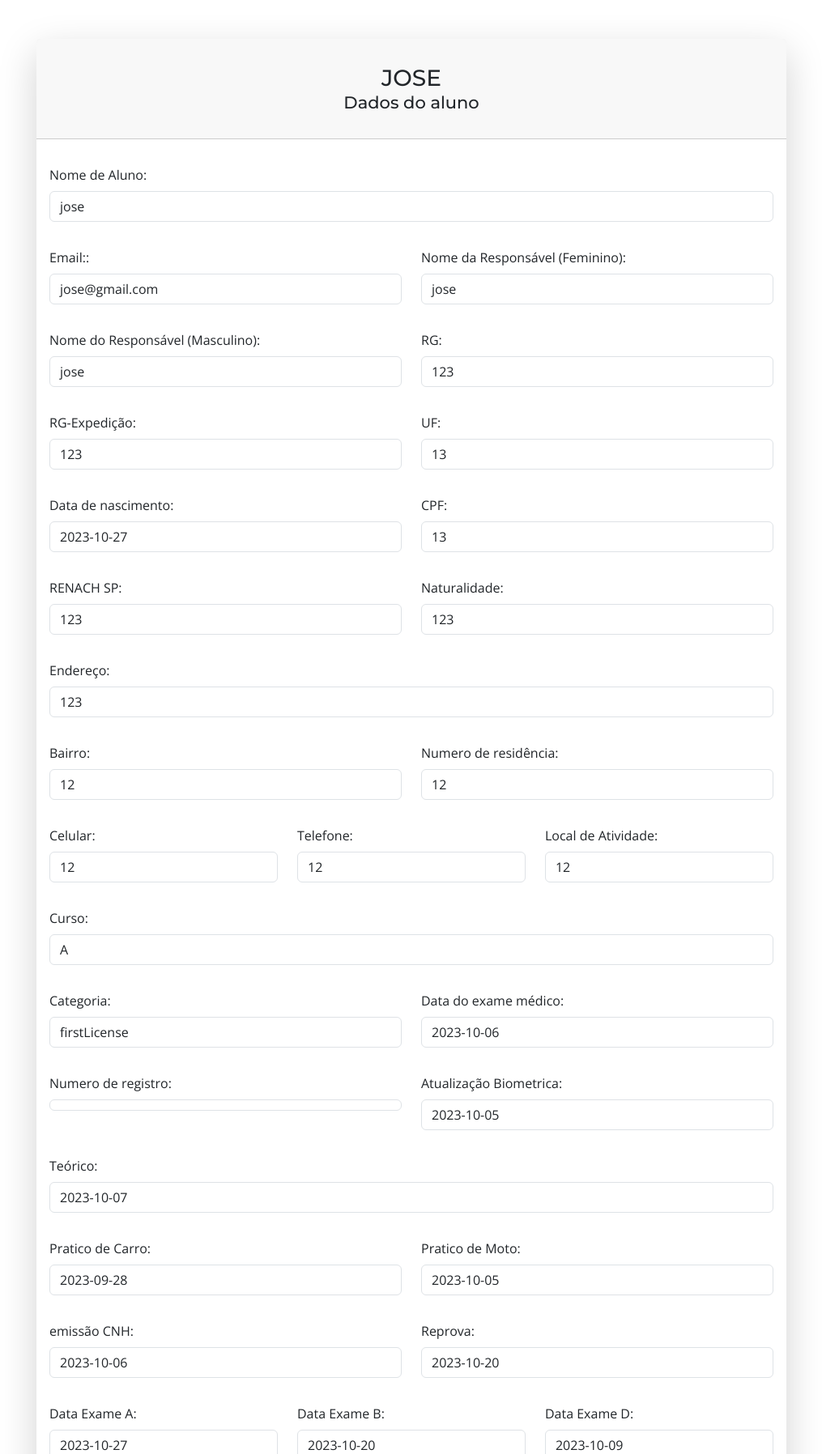
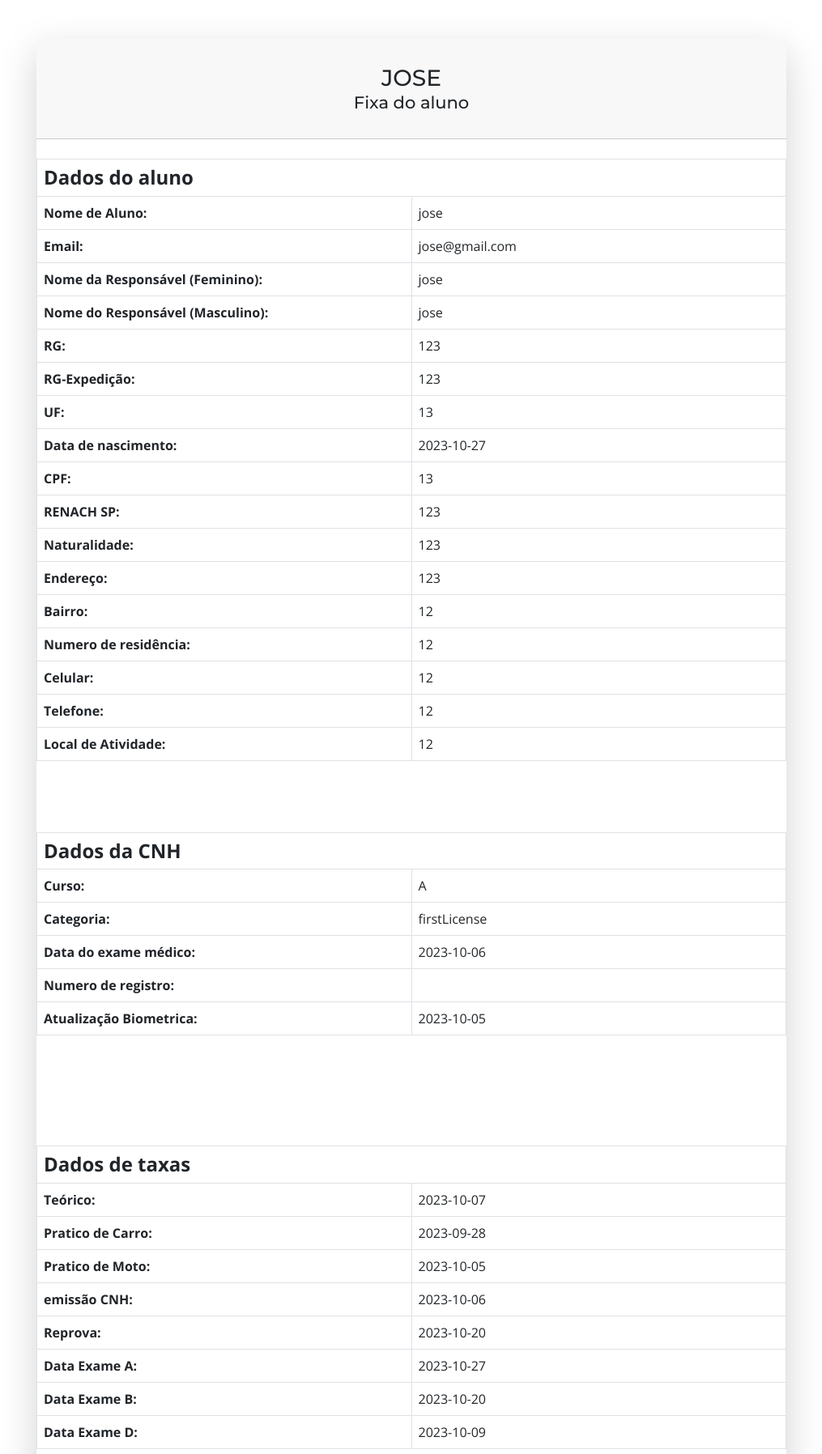
Before and after one commit to mateusferian/drive-master, a PHP site: page /formulario-de-conmsulta.php?consult=1 in a window 1280 px wide; the page is wider, and only the part inside the window is pictured. Shown: the part 130-1926 px from the top of that part at 81% size, without its empty margins (132-1147 px from the left). Run offline with PHP 8.4, Linux system fonts and the light colour scheme; data comes from the database, SQL or seed files in the repository; data that the repository does not hold is empty; some libraries are stand-ins or nearby versions.

Commit message:
:recycle: refactor: refactoring consult client

```diff
--- /dev/null
+++ b/css/consult.css
@@ -0,0 +1,27 @@
+    table {
+       border-collapse: collapse;
+       width: 80%;
+       margin: 0 auto;
+    }
+    th, td {
+       border: 1px solid #ddd;
+       padding: 8px;
+       text-align: center;
+    }
+    th {
+      background-color: #f2f2f2;
+    }
+
+    td {
+      text-align: left;
+    }
+
+    h1 {
+      text-align: center;
+      margin-bottom: 0;
+    }
+
+  h2 {
+     text-align: center;
+     margin-top: 0;
+  }
--- a/formulario-de-conmsulta.php
+++ b/formulario-de-conmsulta.php
@@ -1,5 +1,6 @@
 <!DOCTYPE html>
 <html lang="en">
+<link href="css/consult.css" rel="stylesheet">
 <?php
 include_once('include/header.php');
 include_once('include/topbar.php');
@@ -43,181 +44,160 @@ $ratesDAO = new RatesDAO();
                         <div class="card-header">
                             <h4 class="text-center font-weight-light my-4">
                                 <span class="h3"><?php echo strtoupper($client->getName()); ?></span>
-                                <small class="d-block">Dados do aluno</small>
+                                <small class="d-block">Fixa do aluno</small>
                             </h4>
                         </div>
 
-                        <div class="card-body">
-                            <div class="row">
-                                <div class="col-sm-12 mt-3">
-                                    <label for="name" class="form-label">Nome de Aluno:</label>
-                                    <p class='form-control'><?php echo $client->getName(); ?></p>
-                                </div>
 
-                                <div class="col-sm-6 mt-3">
-                                    <label for="name" class="form-label">Email::</label>
-                                    <p class='form-control'><?php echo $client->getEmail(); ?></p>
-                                </div>
+                        <table class="table table-bordered mt-4">
+                            <tr>
+                                <td colspan='2' class="h4"><strong>Dados do aluno</strong></td>
+                            </tr>
 
-                                <div class="col-sm-6  mt-3">
-                                    <label for="responsiblefeminine" class="form-label">Nome da Responsável
-                                        (Feminino):</label>
-                                    <p class='form-control'><?php echo $client->getMother(); ?></p>
-                                </div>
+                            <tr>
+                                <th class="col-6">Nome de Aluno:</th>
+                                <td class="col-6"><?php echo $client->getName(); ?></td>
+                            <tr>
+                                <th class="col-sm-6">Email:</th>
+                                <td><?php echo $client->getEmail(); ?></td>
+                            </tr>
+                            <tr>
+                                <th class="col-sm-6">Nome da Responsável (Feminino):</th>
+                                <td><?php echo $client->getMother(); ?></td>
+                            </tr>
+                            <tr>
+                                <th class="col-sm-6">Nome do Responsável (Masculino):</th>
+                                <td><?php echo $client->getFather(); ?></td>
+                            </tr>
+                            <tr>
+                                <th class="col-sm-6">RG:</th>
+                                <td><?php echo $client->getRg(); ?></td>
+                            </tr>
+                            <tr>
+                                <th class="col-sm-6">RG-Expedição:</th>
+                                <td><?php echo $client->getRgExpedition(); ?></td>
+                            </tr>
+                            <tr>
+                                <th class="col-sm-6">UF:</th>
+                                <td><?php echo $client->getUf(); ?></td>
+                            </tr>
+                            <tr>
+                                <th class="col-sm-6">Data de nascimento:</th>
+                                <td><?php echo $client->getBirthDate(); ?></td>
+                            </tr>
+                            <tr>
+                                <th class="col-sm-6">CPF:</th>
+                                <td><?php echo $client->getCpf(); ?></td>
+                            </tr>
+                            <tr>
+                                <th class="col-sm-6">RENACH SP:</th>
+                                <td><?php echo $client->getRenach(); ?></td>
+                            </tr>
+                            <tr>
+                                <th class="col-sm-6">Naturalidade:</th>
+                                <td><?php echo $client->getNaturalness(); ?></td>
+                            </tr>
+                            <tr>
+                                <th class="col-sm-6">Endereço:</th>
+                                <td><?php echo $client->getAddress(); ?></td>
+                            </tr>
+                            <tr>
+                                <th class="col-sm-6">Bairro:</th>
+                                <td><?php echo $client->getNeighborhood(); ?></td>
+                            </tr>
+                            <tr>
+                                <th class="col-sm-6">Numero de residência:</th>
+                                <td><?php echo $client->getNumber(); ?></td>
+                            </tr>
+                            <tr>
+                                <th class="col-sm-6">Celular:</th>
+                                <td><?php echo $client->getCelphone(); ?></td>
+                            </tr>
+                            <tr>
+                                <th class="col-sm-6">Telefone:</th>
+                                <td><?php echo $client->getTelephone(); ?></td>
+                            </tr>
+                            <tr>
+                                <th class="col-sm-6">Local de Atividade:</th>
+                                <td><?php echo $client->getActivityLocation(); ?></td>
+                            </tr>
+                        </table>
 
-                                <div class="col-sm-6  mt-3">
-                                    <label for="responsibleMale" class="form-label">Nome do Responsável
-                                        (Masculino):</label>
-                                    <p class='form-control'><?php echo $client->getFather(); ?></p>
-                                </div>
+                        <br><br>
 
-                                <div class="col-sm-6  mt-3">
-                                    <label for="rg" class="form-label">RG:</label>
-                                    <p class='form-control'><?php echo $client->getRg(); ?></p>
-                                </div>
-
-                                <div class="col-sm-6 mt-3">
-                                    <label for="rgExpedition" class="form-label">RG-Expedição:</label>
-                                    <p class='form-control'><?php echo $client->getRgExpedition(); ?></p>
-                                </div>
-
-                                <div class="col-sm-6  mt-3">
-                                    <label for="uf" class="form-label">UF:</label>
-                                    <p class='form-control'><?php echo $client->getUf(); ?></p>
-                                </div>
-
-                                <div class="col-sm-6  mt-3">
-                                    <label for="dateOfBirth" class="form-label">Data de nascimento:</label>
-                                    <p class='form-control'><?php echo $client->getBirthDate(); ?></p>
-                                </div>
-
-                                <div class="col-sm-6  mt-3">
-                                    <label for="cpf" class="form-label">CPF:</label>
-                                    <p class='form-control'><?php echo $client->getCpf(); ?></p>
-                                </div>
-
-                                <div class="col-sm-6 mt-3">
-                                    <label for="renach" class="form-label">RENACH SP:</label>
-                                    <p class='form-control'><?php echo $client->getRenach(); ?></p>
-                                </div>
-
-                                <!-- <div class="col-sm-4  mt-3">
-                                        <label for="registrationNumber" class="form-label">Numero de registro:</label>
-                                        <input type="text" class="form-control" id="registrationNumber"
-                                            name="registrationNumber" placeholder="Digite o numero de registro">
-                                    </div> -->
-
-                                <div class="col-sm-6  mt-3">
-                                    <label for="naturalness" class="form-label">Naturalidade:</label>
-                                    <p class='form-control'><?php echo $client->getNaturalness(); ?></p>
-                                </div>
-
-
-                                <div class="col-sm-12 mt-3">
-                                    <label for="address" class="form-label">Endereço:</label>
-                                    <p class='form-control'><?php echo $client->getAddress(); ?></p>
-                                </div>
-
-                                <div class="col-sm-6  mt-3">
-                                    <label for="bairro" class="form-label">Bairro:</label>
-                                    <p class='form-control'><?php echo $client->getNeighborhood(); ?></p>
-                                </div>
-
-                                <div class="col-sm-6  mt-3">
-                                    <label for="residentialNumber" class="form-label">Numero de residência:</label>
-                                    <p class='form-control'><?php echo $client->getNumber(); ?></p>
-                                </div>
-
-                                <div class="col-sm-4  mt-3">
-                                    <label for="telephone" class="form-label">Celular:</label>
-                                    <p class='form-control'><?php echo $client->getCelphone(); ?></p>
-                                </div>
-
-                                <div class="col-sm-4  mt-3">
-                                    <label for="celphone" class="form-label">Telefone:</label>
-                                    <p class='form-control'><?php echo $client->getTelephone(); ?></p>
-                                </div>
-
-                                <div class="col-sm-4 mt-3">
-                                    <label for="activitylocation" class="form-label">Local de Atividade:</label>
-                                    <p class='form-control'><?php echo $client->getActivityLocation(); ?></p>
-                                </div>
+                        <table class="table table-bordered mt-4">
+                            <tr>
+                                <td colspan='2' class="h4"><strong>Dados da CNH</strong></td>
+                            </tr>
+                            <tr>
+                                <th class="col-sm-6">Curso:</th>
+                                <td><?php echo $cnh->getCategory(); ?></td>
+                            </tr>
+                            <tr>
+                                <th class="col-sm-6">Categoria:</th>
+                                <td><?php echo $cnh->getType(); ?></td>
+                            </tr>
+                            <tr>
+                                <th class="col-sm-6">Data do exame médico:</th>
+                                <td><?php echo $cnh->getMedicalExam(); ?></td>
+                            </tr>
+                            <tr>
+                                <th class="col-sm-6">Numero de registro:</th>
+                                <td><?php echo $cnh->getRegistrationNumber(); ?></td>
+                            </tr>
+                            <tr>
+                                <th class="col-sm-6">Atualização Biometrica:</th>
+                                <td><?php echo $cnh->getBiometricUpdate(); ?></td>
+                            </tr>
+                        </table>
 
 
 
-                                <div class="col-sm-12 mt-3">
-                                    <label for="activitylocation" class="form-label">Curso:</label>
-                                    <p class='form-control'><?php echo $cnh->getCategory(); ?></p>
-                                </div>
+                        <table class="table table-bordered mt-4">
+                            <br><br><br><br>
+                            <tr>
+                                <td colspan='2' class="h4"><strong>Dados de taxas</strong></td>
+                            </tr>
 
-                                <div class="col-sm-6 mt-3">
-                                    <label for="activitylocation" class="form-label">Categoria:</label>
-                                    <p class='form-control'><?php echo $cnh->getType(); ?></p>
-                                </div>
-
-                                <div class="col-sm-6 mt-3">
-                                    <label for="activitylocation" class="form-label">Data do exame médico:</label>
-                                    <p class='form-control'><?php echo $cnh->getMedicalExam(); ?></p>
-                                </div>
-
-                                <div class="col-sm-6 mt-3">
-                                    <label for="activitylocation" class="form-label">Numero de registro:</label>
-                                    <p class='form-control'><?php echo $cnh->getRegistrationNumber(); ?></p>
-                                </div>
-
-                                <div class="col-sm-6 mt-3">
-                                    <label for="activitylocation" class="form-label">Atualização Biometrica:</label>
-                                    <p class='form-control'><?php echo $cnh->getBiometricUpdate(); ?></p>
-                                </div>
-
-
-
-                                <div class="col-sm-12 mt-3">
-                                    <label for="theoretical" class="form-label">Teórico:</label>
-                                    <p class='form-control'><?php echo $rates->getTheoretic(); ?></p>
-                                </div>
-
-                                <div class="col-sm-6 mt-3">
-                                    <label for="practiceCar" class="form-label">Pratico de Carro:</label>
-                                    <p class='form-control'><?php echo $rates->getPractice1(); ?></p>
-                                </div>
-
-                                <div class="col-sm-6 mt-3">
-                                    <label for="practicalMotorcycle" class="form-label">Pratico de Moto:</label>
-                                    <p class='form-control'><?php echo $rates->getPractice2(); ?></p>
-                                </div>
-
-                                <div class="col-sm-6 mt-3">
-                                    <label for="cnh" class="form-label"> emissão CNH:</label>
-                                    <p class='form-control'><?php echo $rates->getEmissionCnh(); ?></p>
-                                </div>
-
-                                <div class="col-sm-6 mt-3">
-                                    <label for="disapprove" class="form-label">Reprova:</label>
-                                    <p class='form-control'><?php echo $rates->getDisapprove(); ?></p>
-                                </div>
-
-                                <div class="col-sm-4 mt-3">
-                                    <label for="dateExameA" class="form-label">Data Exame A:</label>
-                                    <p class='form-control'><?php echo $rates->getExamA(); ?></p>
-                                </div>
-
-                                <div class="col-sm-4 mt-3">
-                                    <label for="dateExameB" class="form-label">Data Exame B:</label>
-                                    <p class='form-control'><?php echo $rates->getExamB(); ?></p>
-                                </div>
-
-                                <div class="col-sm-4 mt-3">
-                                    <label for="dateExameD" class="form-label">Data Exame D:</label>
-                                    <p class='form-control'><?php echo $rates->getExamD(); ?></p>
-                                </div>
-
-                                <div class="row justify-content-center mt-8 text-center">
+                            <tr>
+                                <th class="col-sm-6">Teórico:</th>
+                                <td><?php echo $rates->getTheoretic(); ?></td>
+                            </tr>
+                            <tr>
+                                <th class="col-sm-6">Pratico de Carro:</th>
+                                <td><?php echo $rates->getPractice1(); ?></td>
+                            </tr>
+                            <tr>
+                                <th class="col-sm-6">Pratico de Moto:</th>
+                                <td><?php echo $rates->getPractice2(); ?></td>
+                            </tr>
+                            <tr>
+                                <th class="col-sm-6">emissão CNH:</th>
+                                <td><?php echo $rates->getEmissionCnh(); ?></td>
+                            </tr>
+                            <tr>
+                                <th class="col-sm-6">Reprova:</th>
+                                <td><?php echo $rates->getDisapprove(); ?></td>
+                            </tr>
+                            <tr>
+                                <th class="col-sm-6">Data Exame A:</th>
+                                <td><?php echo $rates->getExamA(); ?></td>
+                            </tr>
+                            <tr>
+                                <th class="col-sm-6">Data Exame B:</th>
+                                <td><?php echo $rates->getExamB(); ?></td>
+                            </tr>
+                            <tr>
+                                <th class="col-sm-6">Data Exame D:</th>
+                                <td><?php echo $rates->getExamD(); ?></td>
+                            </tr>
+                        </table>
+                        <div class="row justify-content-between mt-8 text-center">
                             <div class="col-4">
                                 <br><br>
                                 <button type="button" name="voltar" class="btn customButton"
-                                            onclick="window.location.href = 'controle-de-aluno.php';">Voltar para
-                                            controle de aluno</button>
+                                    onclick="window.location.href = 'controle-de-aluno.php';">Voltar para controle de
+                                    aluno</button>
                                 <br><br>
                             </div>
 
@@ -225,9 +205,21 @@ $ratesDAO = new RatesDAO();
                                 <br><br>
                                 <a href="gerar-pdf-do-aluno.php?pdf=<?= $client->getIdClient() ?>">
                                     <button type="button" name="voltar" class="btn customButton"
-                                            onclick="window.location.href = 'gerar-pdf-do-aluno.php?pdf=<?= $client->getIdClient() ?>'">Baixar PDF dos dados do
-                                            aluno</button>
+                                        onclick="window.location.href = 'gerar-pdf-do-aluno.php?pdf=<?= $client->getIdClient() ?>'">Alterar
+                                        dados do aluno</button>
                                     <br><br>
+                                </a>
+                            </div>
+
+                            <div class="col-4">
+                                <br><br>
+                                <a href="gerar-pdf-do-aluno.php?pdf=<?= $client->getIdClient() ?>">
+                                    <button type="button" name="voltar" class="btn customButton"
+                                        onclick="window.location.href = 'gerar-pdf-do-aluno.php?pdf=<?= $client->getIdClient() ?>'">Baixar
+                                        PDF dos dados do aluno</button>
+                                    <br><br>
+                                </a>
+                            </div>
                         </div>
                     </div>
                 </div>
```
Also changed, not shown: css/pdf.css (deleted, +0 -10 lines), gerar-pdf-do-aluno.php (+93 -64 lines). Lines whose indentation alone changed are shown as unchanged.
